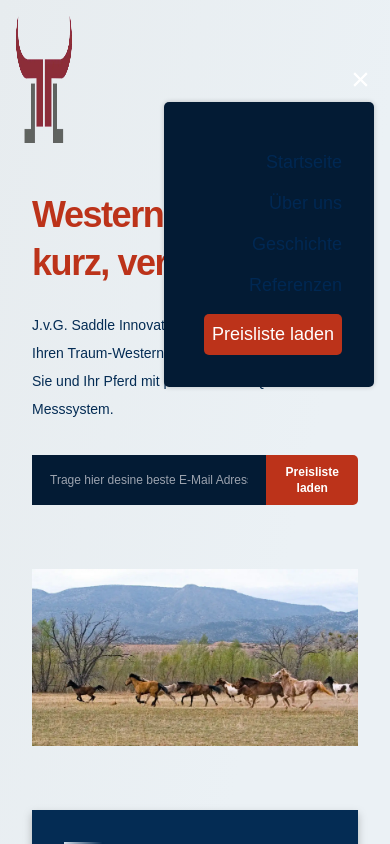
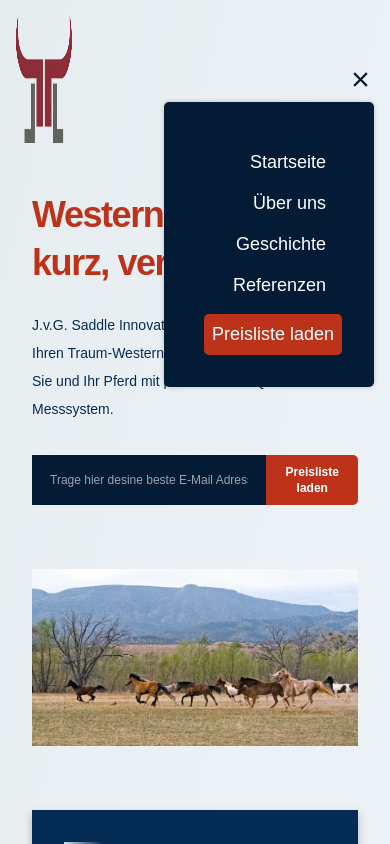
Before and after one commit to scare-destiny/westernsattel-landing, a React (Create React App) app: page / in a window 390 px wide. Both pictures are taken after a click on the icon 360 px from the left and 79 px from the top of the page. Shown: the top 844 px of the page. Built offline with nearby package versions, Linux system fonts and the light colour scheme.

Commit message:
updated menu color

```diff
--- a/src/components/navbar/Navbar.jsx
+++ b/src/components/navbar/Navbar.jsx
@@ -42,13 +42,13 @@ const Navbar = () => {
       <div className="westernsattel__navbar-menu">
         {toggleMenu ? (
           <RiCloseLine
-            color="#fff"
+            color="#031b34"
             size={27}
             onClick={() => setToggleMenu(false)}
           />
         ) : (
           <RiMenu3Line
-            color="#fff"
+            color="#031b34"
             size={27}
             onClick={() => setToggleMenu(true)}
           />
--- a/src/components/navbar/navbar.css
+++ b/src/components/navbar/navbar.css
@@ -35,7 +35,8 @@
 
 .westernsattel__navbar-links_container p,
 .westernsattel__navbar-sign p,
-.westernsattel__navbar-menu_container p {
+.westernsattel__navbar-menu_container p,
+.westernsattel__navbar-menu_container a {
 	color: #fff;
 	font-family: var(--font-family);
 	font-weight: 500;
```
